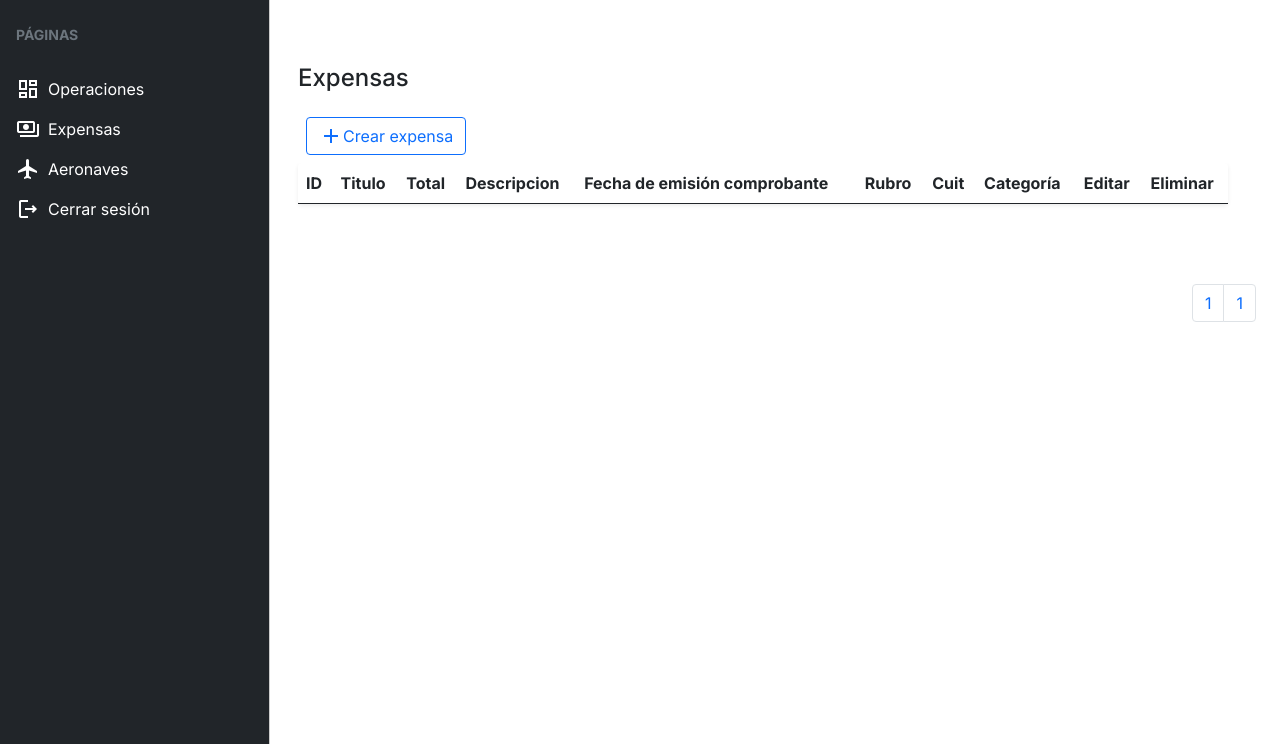
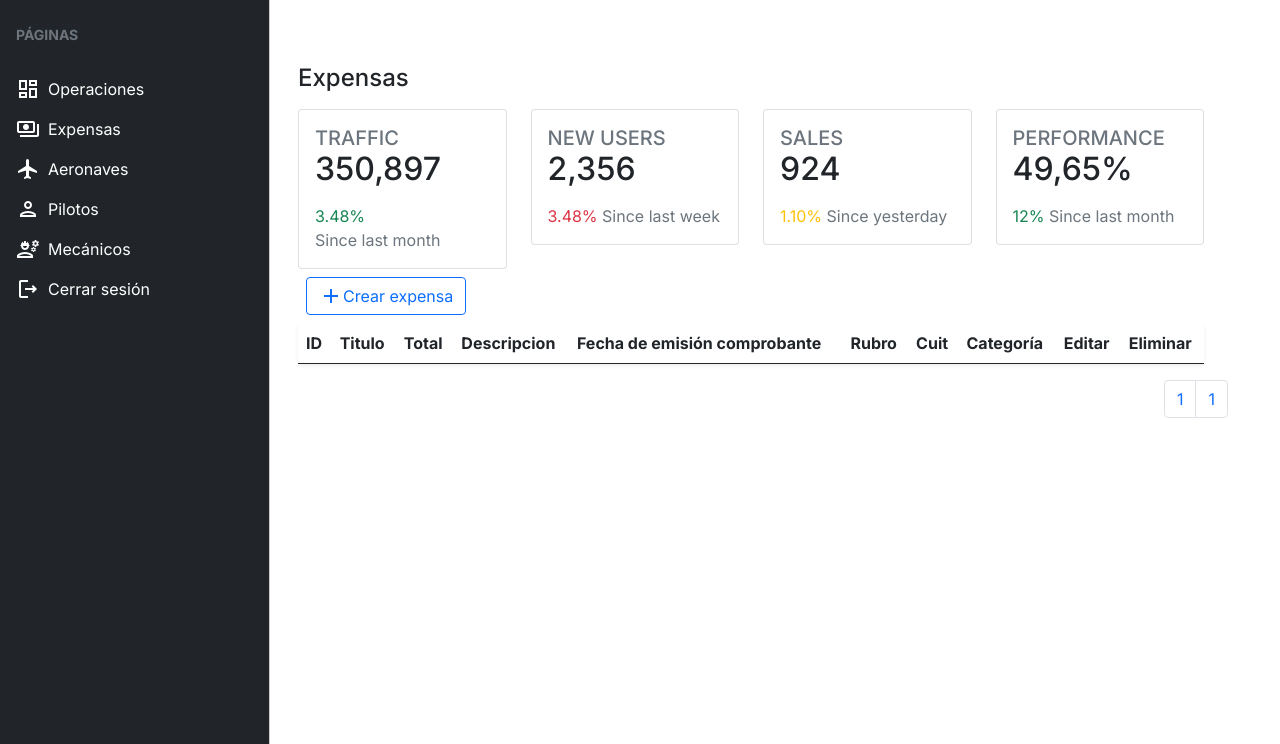
Before and after one commit to Augustorresfx/gastos-django, a Django app: page /expensas/ in a window 1280 px wide. Shown: the part 56-800 px from the top of the page. Run offline with Django 4.2, Linux system fonts and the light colour scheme; the visitor is signed in with stand-in values (Sample User, id 1); data that the repository does not hold is empty.

Commit message:
added-mecanicos-pilotos-pages

```diff
--- a/clients/templates/aeronave_detail.html
+++ b/clients/templates/aeronave_detail.html
@@ -6,7 +6,7 @@
     <main class="mt-5 pt-3">
         <div class="row">
             <div class="col-md-4 offset-md-4 mt-5">
-                <form action="/aeronaves/create/" method="POST" class="card card-body ">
+                <form method="POST" class="card card-body ">
                     <h1 class="text-center">
                         Editar aeronave
                     </h1>
@@ -35,7 +35,7 @@
 
 
                     <button type="submit" class="btn btn-primary">
-                        Crear
+                        Editar
                     </button>
                 </form>
             </div>
--- a/clients/templates/base.html
+++ b/clients/templates/base.html
@@ -74,7 +74,7 @@
                 <span class="mx-2">Expensas</span>
               </a>
             </li>
-            <li>
+
 
               <li>
                 <a href="/aeronaves/" class="nav-link px-3 active d-flex align-items-center">
@@ -84,7 +84,24 @@
                   <span class="mx-2">Aeronaves</span>
                 </a>
               </li>
+
               <li>
+                <a href="/pilotos/" class="nav-link px-3 active d-flex align-items-center">
+                  <span class="material-icons-outlined">
+                    person
+                    </span>
+                  <span class="mx-2">Pilotos</span>
+                </a>
+              </li>
+
+              <li>
+                <a href="/mecanicos/" class="nav-link px-3 active d-flex align-items-center">
+                  <span class="material-icons-outlined">
+                    engineering
+                    </span>
+                  <span class="mx-2">Mecánicos</span>
+                </a>
+              </li>
 
             <li>
               <a href="/logout" class="nav-link px-3 active d-flex align-items-center">
--- a/clients/templates/expensas.html
+++ b/clients/templates/expensas.html
@@ -5,10 +5,97 @@
 {% load app_extras %}
 {% load static %}
 <main class="mt-5 pt-3">
+
 <div class="container-fluid px-4">
   <div class="row g-3 my-2">
   <div class="row my-5">
       <h1 class="fs-4 mb-3">Expensas</h1>
+
+      <div class="row">
+        <div class="col-xl-3 col-lg-6">
+          <div class="card card-stats mb-4 mb-xl-0">
+            <div class="card-body">
+              <div class="row">
+                <div class="col">
+                  <h5 class="card-title text-uppercase text-muted mb-0">Traffic</h5>
+                  <span class="h2 font-weight-bold mb-0">350,897</span>
+                </div>
+                <div class="col-auto">
+                  <div class="icon icon-shape bg-danger text-white rounded-circle shadow">
+                    <i class="fas fa-chart-bar"></i>
+                  </div>
+                </div>
+              </div>
+              <p class="mt-3 mb-0 text-muted text-sm">
+                <span class="text-success mr-2"><i class="fa fa-arrow-up"></i> 3.48%</span>
+                <span class="text-nowrap">Since last month</span>
+              </p>
+            </div>
+          </div>
+        </div>
+        <div class="col-xl-3 col-lg-6">
+          <div class="card card-stats mb-4 mb-xl-0">
+            <div class="card-body">
+              <div class="row">
+                <div class="col">
+                  <h5 class="card-title text-uppercase text-muted mb-0">New users</h5>
+                  <span class="h2 font-weight-bold mb-0">2,356</span>
+                </div>
+                <div class="col-auto">
+                  <div class="icon icon-shape bg-warning text-white rounded-circle shadow">
+                    <i class="fas fa-chart-pie"></i>
+                  </div>
+                </div>
+              </div>
+              <p class="mt-3 mb-0 text-muted text-sm">
+                <span class="text-danger mr-2"><i class="fas fa-arrow-down"></i> 3.48%</span>
+                <span class="text-nowrap">Since last week</span>
+              </p>
+            </div>
+          </div>
+        </div>
+        <div class="col-xl-3 col-lg-6">
+          <div class="card card-stats mb-4 mb-xl-0">
+            <div class="card-body">
+              <div class="row">
+                <div class="col">
+                  <h5 class="card-title text-uppercase text-muted mb-0">Sales</h5>
+                  <span class="h2 font-weight-bold mb-0">924</span>
+                </div>
+                <div class="col-auto">
+                  <div class="icon icon-shape bg-yellow text-white rounded-circle shadow">
+                    <i class="fas fa-users"></i>
+                  </div>
+                </div>
+              </div>
+              <p class="mt-3 mb-0 text-muted text-sm">
+                <span class="text-warning mr-2"><i class="fas fa-arrow-down"></i> 1.10%</span>
+                <span class="text-nowrap">Since yesterday</span>
+              </p>
+            </div>
+          </div>
+        </div>
+        <div class="col-xl-3 col-lg-6">
+          <div class="card card-stats mb-4 mb-xl-0">
+            <div class="card-body">
+              <div class="row">
+                <div class="col">
+                  <h5 class="card-title text-uppercase text-muted mb-0">Performance</h5>
+                  <span class="h2 font-weight-bold mb-0">49,65%</span>
+                </div>
+                <div class="col-auto">
+                  <div class="icon icon-shape bg-info text-white rounded-circle shadow">
+                    <i class="fas fa-percent"></i>
+                  </div>
+                </div>
+              </div>
+              <p class="mt-3 mb-0 text-muted text-sm">
+                <span class="text-success mr-2"><i class="fas fa-arrow-up"></i> 12%</span>
+                <span class="text-nowrap">Since last month</span>
+              </p>
+            </div>
+          </div>
+        </div>
 
       <div class="d-flex justify-content-start align-items-center my-2">
         <a href="/expensas/create/" class="btn btn-outline-primary d-flex justify-content-center align-items-start mx-2">
@@ -26,7 +113,7 @@
 
       <div class="table-responsive">
 
-          <table class="table bg-white rounded shadow-sm">
+          <table class="table table-striped bg-white rounded shadow-sm">
               <thead>
                 <tr>
                   <th scope="col">ID</th>
--- a/clients/views.py
+++ b/clients/views.py
@@ -3,8 +3,8 @@ from django.contrib.auth.forms import UserCreationForm, AuthenticationForm
 from django.contrib.auth.models import User
 from django.contrib.auth import login, logout, authenticate
 from django.db import IntegrityError
-from .forms import ClientForm, ClientFilterForm, GastoForm, AeronaveForm
-from .models import Operacion, Aeronave, Impuesto
+from .forms import ClientForm, ClientFilterForm, GastoForm, AeronaveForm, PilotoForm, MecanicoForm
+from .models import Operacion, Aeronave, Impuesto, Mecanico, Piloto
 from django.contrib.auth.decorators import login_required
 from django.core.paginator import Paginator
 from .filters import ProductFilter
@@ -358,7 +358,129 @@ def delete_aeronave(request, aeronave_id):
         aeronave.delete()
         return redirect('aeronaves')
 
+# FIN AERONAVES
 
+# PILOTOS
+
+@login_required
+def pilotos(request):
+
+    context = {}
+    context['pilotos'] = Piloto.objects.all()
+    paginated_filter = Paginator(Aeronave.objects.all(), 10)
+    page_number = request.GET.get("page")
+    filter_pages = paginated_filter.get_page(page_number)
+    context['pages'] = filter_pages
+
+    return render(request, 'pilotos.html', context=context)
+
+@login_required
+def create_piloto(request):
+    if request.method == 'GET':
+
+        return render(request, 'create_piloto.html', {
+            'form': PilotoForm,
+
+        })
+    else:
+        try:
+
+            form = AeronaveForm(request.POST)
+            new_client = form.save(commit=False)
+            new_client.user = request.user
+            new_client.save()
+            return redirect('aeronaves')
+        except ValueError:
+            return render(request, 'create_aeronave.html', {
+                'form': AeronaveForm,
+                'error': 'Please provide valid data'
+            })
+
+@login_required
+def piloto_detail(request, piloto_id):
+    if request.method == 'GET':
+        piloto = get_object_or_404(Piloto, pk=piloto_id)
+        form = PilotoForm(instance=piloto)
+        return render(request, 'piloto_detail.html', {'piloto': piloto, 'form': form})
+    else:
+        try:
+            piloto = get_object_or_404(Piloto, pk=piloto_id)
+            form = PilotoForm(request.POST, instance=piloto)
+            form.save()
+            return redirect('pilotos')
+        except ValueError:
+            return render(request, 'piloto_detail.html', {'piloto': piloto, 'form': form, 'error': 'Error actualizando la aeronave'})
+
+
+@login_required
+def delete_piloto(request, piloto_id):
+    piloto = get_object_or_404(Piloto, pk=piloto_id)
+    if request.method == 'POST':
+        piloto.delete()
+        return redirect('pilotos')
+
+# FIN PILOTOS
+
+# MECANICOS
+
+@login_required
+def mecanicos(request):
+
+    context = {}
+    context['mecanicos'] = Mecanico.objects.all()
+    paginated_filter = Paginator(Aeronave.objects.all(), 10)
+    page_number = request.GET.get("page")
+    filter_pages = paginated_filter.get_page(page_number)
+    context['pages'] = filter_pages
+
+    return render(request, 'mecanicos.html', context=context)
+
+@login_required
+def create_mecanico(request):
+    if request.method == 'GET':
+
+        return render(request, 'create_mecanico.html', {
+            'form': MecanicoForm,
+
+        })
+    else:
+        try:
+
+            form = MecanicoForm(request.POST)
+            new_client = form.save(commit=False)
+            new_client.user = request.user
+            new_client.save()
+            return redirect('mecanicos')
+        except ValueError:
+            return render(request, 'create_mecanico.html', {
+                'form': MecanicoForm,
+                'error': 'Please provide valid data'
+            })
+
+@login_required
+def mecanico_detail(request, mecanico_id):
+    if request.method == 'GET':
+        mecanico = get_object_or_404(Mecanico, pk=mecanico_id)
+        form = MecanicoForm(instance=mecanico)
+        return render(request, 'mecanico_detail.html', {'mecanico': mecanico, 'form': form})
+    else:
+        try:
+            mecanico = get_object_or_404(Mecanico, pk=mecanico_id)
+            form = MecanicoForm(request.POST, instance=mecanico)
+            form.save()
+            return redirect('mecanicos')
+        except ValueError:
+            return render(request, 'mecanico_detail.html', {'mecanico': mecanico, 'form': form, 'error': 'Error actualizando la aeronave'})
+
+
+@login_required
+def delete_mecanico(request, mecanico_id):
+    mecanico = get_object_or_404(Mecanico, pk=mecanico_id)
+    if request.method == 'POST':
+        mecanico.delete()
+        return redirect('mecanicos')
+
+# FIN MECANICOS
 @login_required
 def signout(request):
     logout(request)
--- a/nitroadmin/urls.py
+++ b/nitroadmin/urls.py
@@ -22,10 +22,18 @@ urlpatterns = [
     path('admin/', admin.site.urls),
     path('', views.home, name='home'),
     path('signup/', views.signup, name='signup'),
+    path('pilotos/', views.pilotos, name='pilotos'),
+    path('pilotos/create/', views.create_piloto, name='crear_piloto'),
+    path('pilotos/<int:piloto_id>/', views.piloto_detail, name='piloto_detail'),
+    path('pilotos/<int:piloto_id>/delete/', views.delete_piloto, name='delete_piloto'),
+    path('mecanicos/', views.mecanicos, name='mecanicos'),
+    path('mecanicos/create/', views.create_mecanico, name='crear_mecanico'),
+    path('mecanicos/<int:mecanico_id>/', views.mecanico_detail, name='mecanico_detail'),
+    path('mecanicos/<int:mecanico_id>/delete/', views.delete_mecanico, name='delete_mecanico'),
     path('aeronaves/', views.aeronaves, name='aeronaves'),
     path('aeronaves/create/', views.create_aeronave, name='crear_aeronave'),
     path('aeronaves/<int:aeronave_id>/', views.aeronave_detail, name='aeronave_detail'),
-     path('aeronaves/<int:aeronave_id>/delete/', views.delete_aeronave, name='delete_aeronave'),
+    path('aeronaves/<int:aeronave_id>/delete/', views.delete_aeronave, name='delete_aeronave'),
     path('gastos/', views.gastos, name='gastos'),
     path('gastos/create/', views.create_gasto, name="crear_gasto"),
     path('gastos/<int:product_id>/', views.gasto_detail, name='gasto_detail'),
```
Also changed, not shown: clients/forms.py (+11 -1 lines), clients/models.py (+19 -0 lines), clients/templates/aeronaves.html (+9 -2 lines), clients/templates/create_gasto.html (+12 -12 lines), clients/templates/create_mecanico.html (added, +39 -0 lines), clients/templates/create_piloto.html (added, +39 -0 lines), clients/templates/gasto_detail.html (+12 -12 lines), clients/templates/gastos.html (+7 -3 lines), clients/templates/mecanico_detail.html (added, +39 -0 lines), clients/templates/mecanicos.html (added, +46 -0 lines), clients/templates/piloto_detail.html (added, +39 -0 lines), clients/templates/pilotos.html (added, +46 -0 lines), clients/migrations/0002_operacion_used_fuel.py (added).
